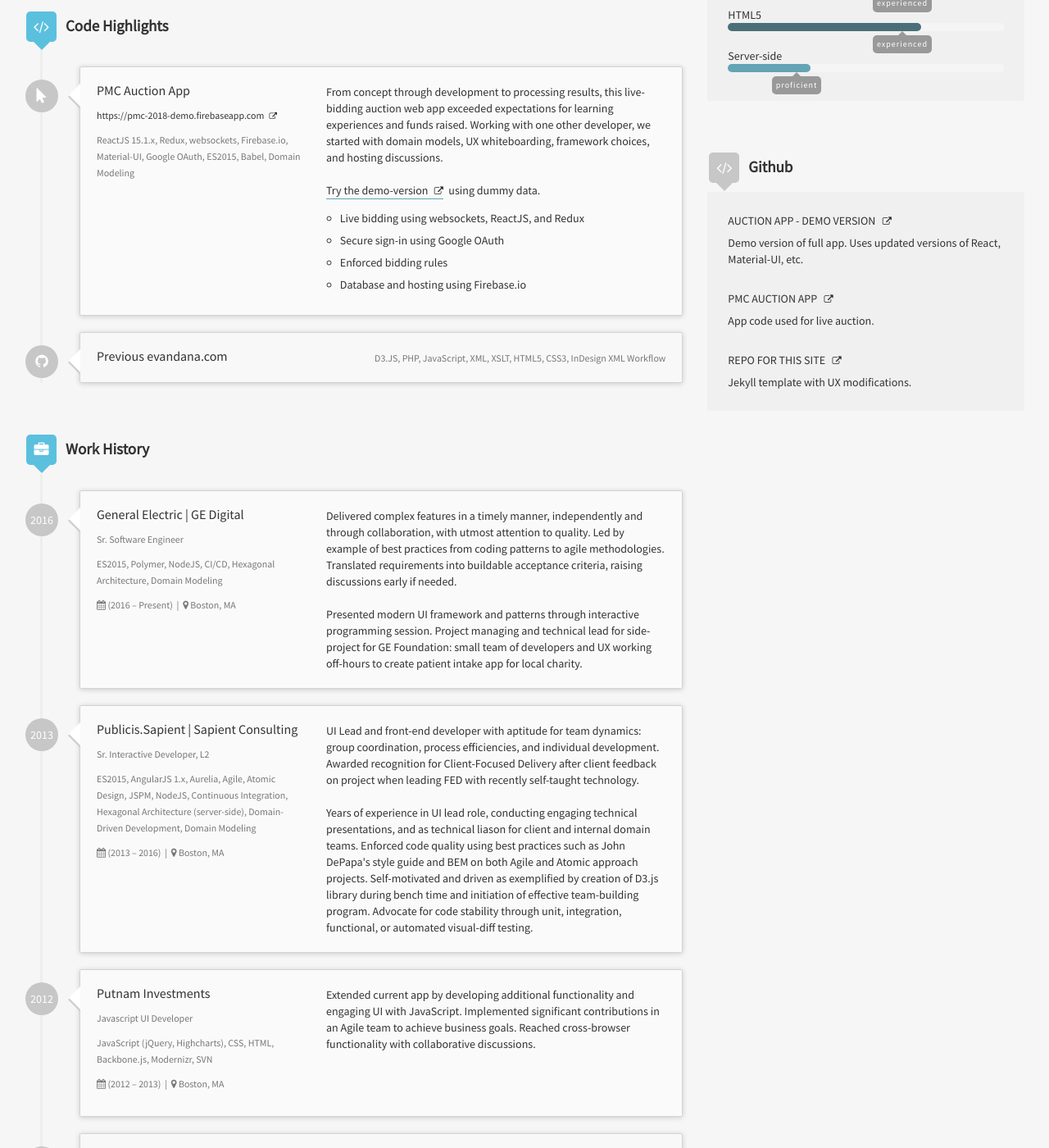
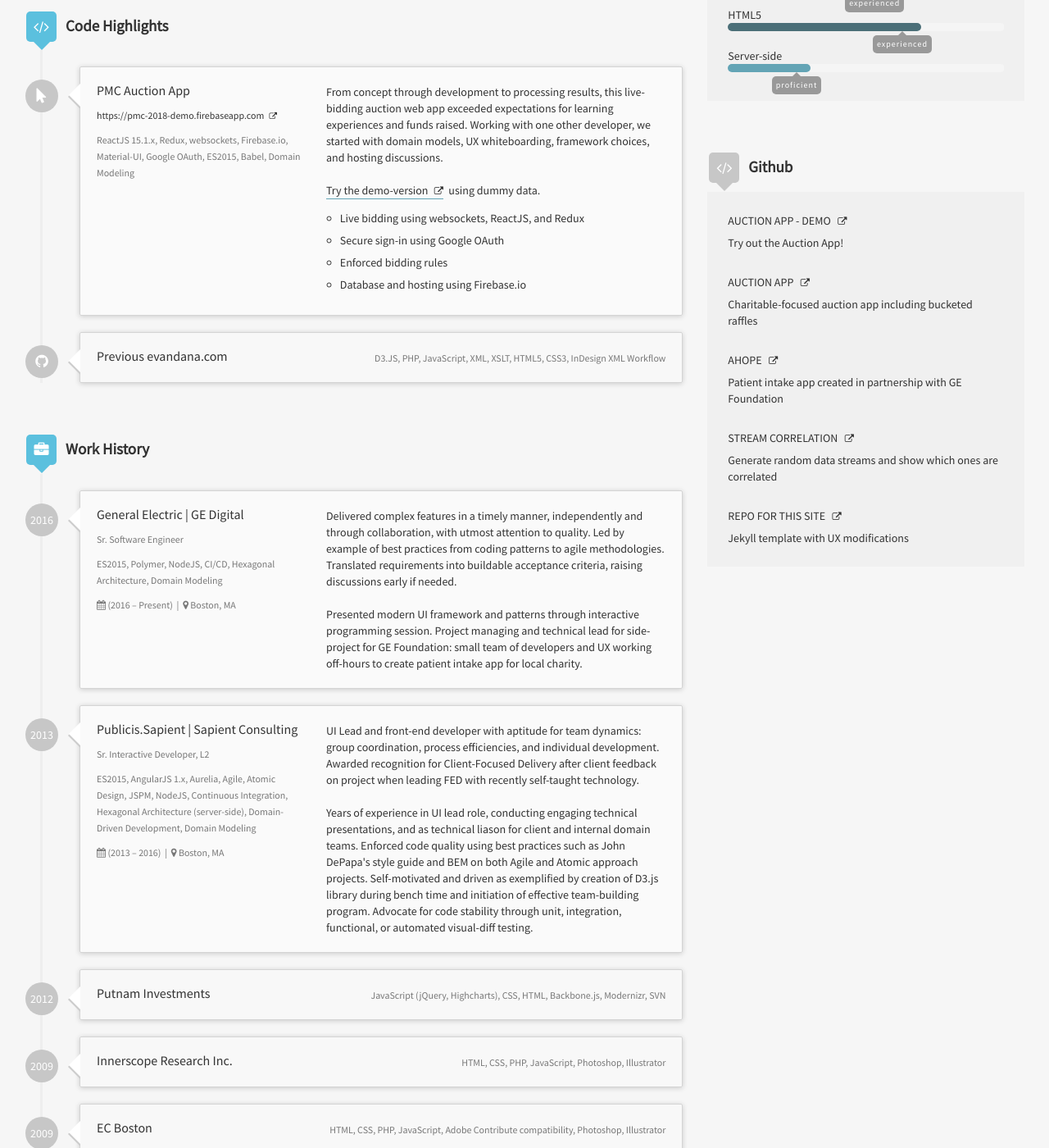
Before and after one commit to evandana/evandana.github.io, a Jekyll site: the page built from index.html, in a window 1280 px wide and 1400 px high, scrolled down 366 px. Shown: the whole window at 82% size. Built offline with Jekyll 4.4.1, drawn with Linux system fonts in a browser that asks for light colours; nearby versions of some CDN libraries; some of the changed text lies outside the part shown.

Commit message:
Updating text

```diff
--- a/_config.yml
+++ b/_config.yml
@@ -6,7 +6,7 @@
 url: http://evandana.github.io
 rss_url: /pages/atom.xml
 google_analytics: UA-6306273-2
-resumelink: /assets/Evan-Dana__Public-Resume.pdf
+# resumelink: /assets/Evan-Dana__Public-Resume.pdf
 
 # Build settings
 markdown: kramdown
@@ -109,6 +109,7 @@
         Advocate for code stability through unit, integration, functional, or automated visual-diff testing.
     - work1:
       company: Putnam Investments
+      collapsed: true
       location: Boston, MA
       title: Javascript UI Developer
       started: 2012
@@ -252,12 +253,12 @@
       percentage: 80%
       usefulness: expert
     - skill2:
-      name: "Frameworks: React | Angular | Aurelia"
-      percentage: 60%
-      usefulness: experienced
+      name: "Frameworks: Polymer | React | Angular | Aurelia"
+      percentage: 80%
+      usefulness: expert
     - skill3:
       name: CSS3/SCSS
-      percentage: 70%
+      percentage: 60%
       usefulness: experienced
     - skill4:
       name: HTML5
@@ -271,14 +272,22 @@
       intro: Notable repos
       repos:
       - repo:
-        name: Auction App - Demo Version
-        link: https://github.com/evandana/auction-demo
-        description: Demo version of full app. Uses updated versions of React, Material-UI, etc.
+        name: Auction App - Demo
+        link: https://pmc-2018-demo.firebaseapp.com
+        description: Try out the Auction App!
       - repo:
-        name: PMC Auction App
-        link: https://github.com/evandana/pmc-auction
-        description: App code used for live auction.
+        name: Auction App
+        link: https://github.com/evandana/pmc-auction/tree/feature/2018
+        description: Charitable-focused auction app including bucketed raffles
+      - repo:
+        name: AHOPE
+        link: https://github.com/evandana/keep-ahope
+        description: Patient intake app created in partnership with GE Foundation
+      - repo:
+        name: Stream Correlation
+        link: https://github.com/evandana/stream-correlation
+        description: Generate random data streams and show which ones are correlated
       - repo:
         name: Repo for this site
         link: https://github.com/evandana/evandana.github.io
-        description: Jekyll template with UX modifications.
+        description: Jekyll template with UX modifications
```
